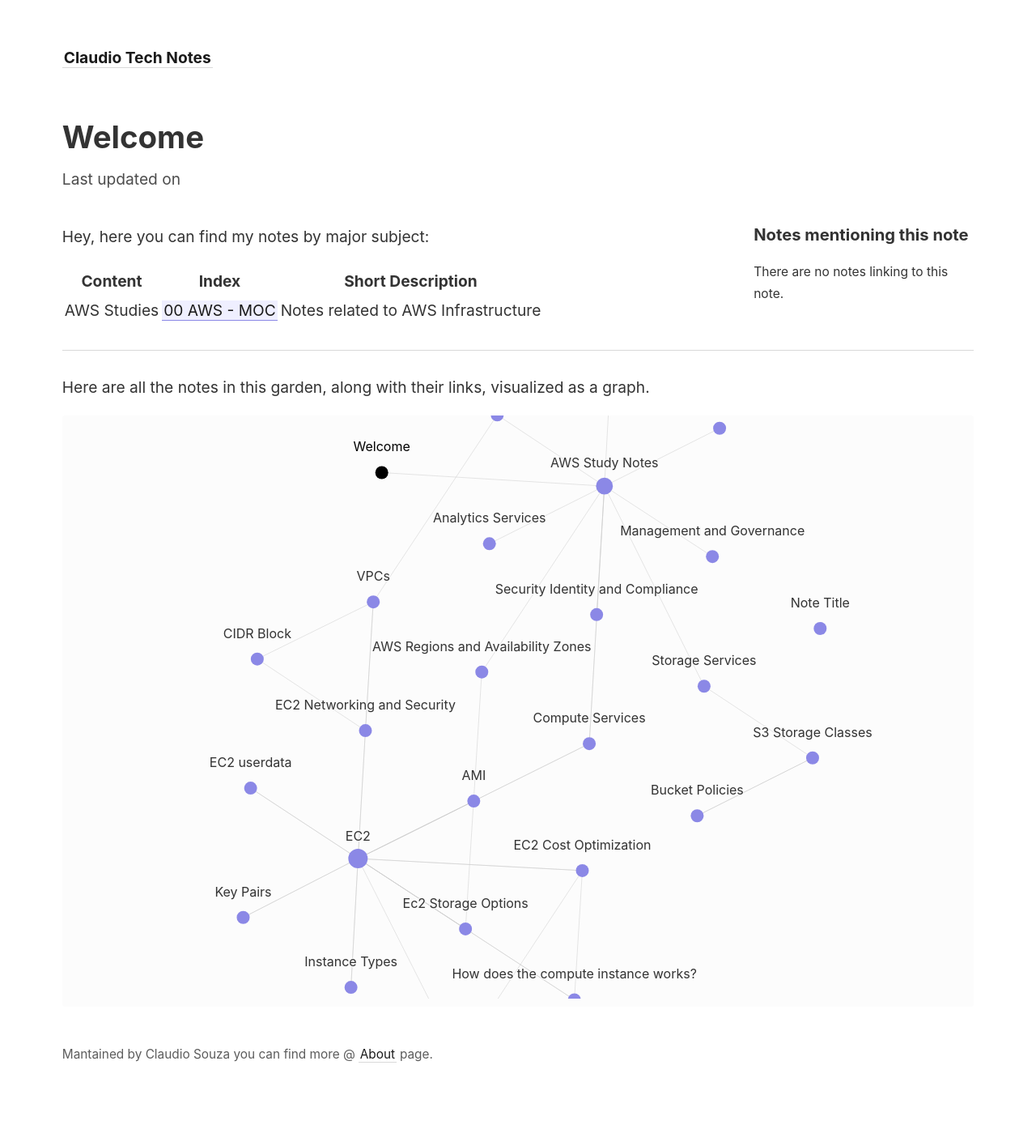
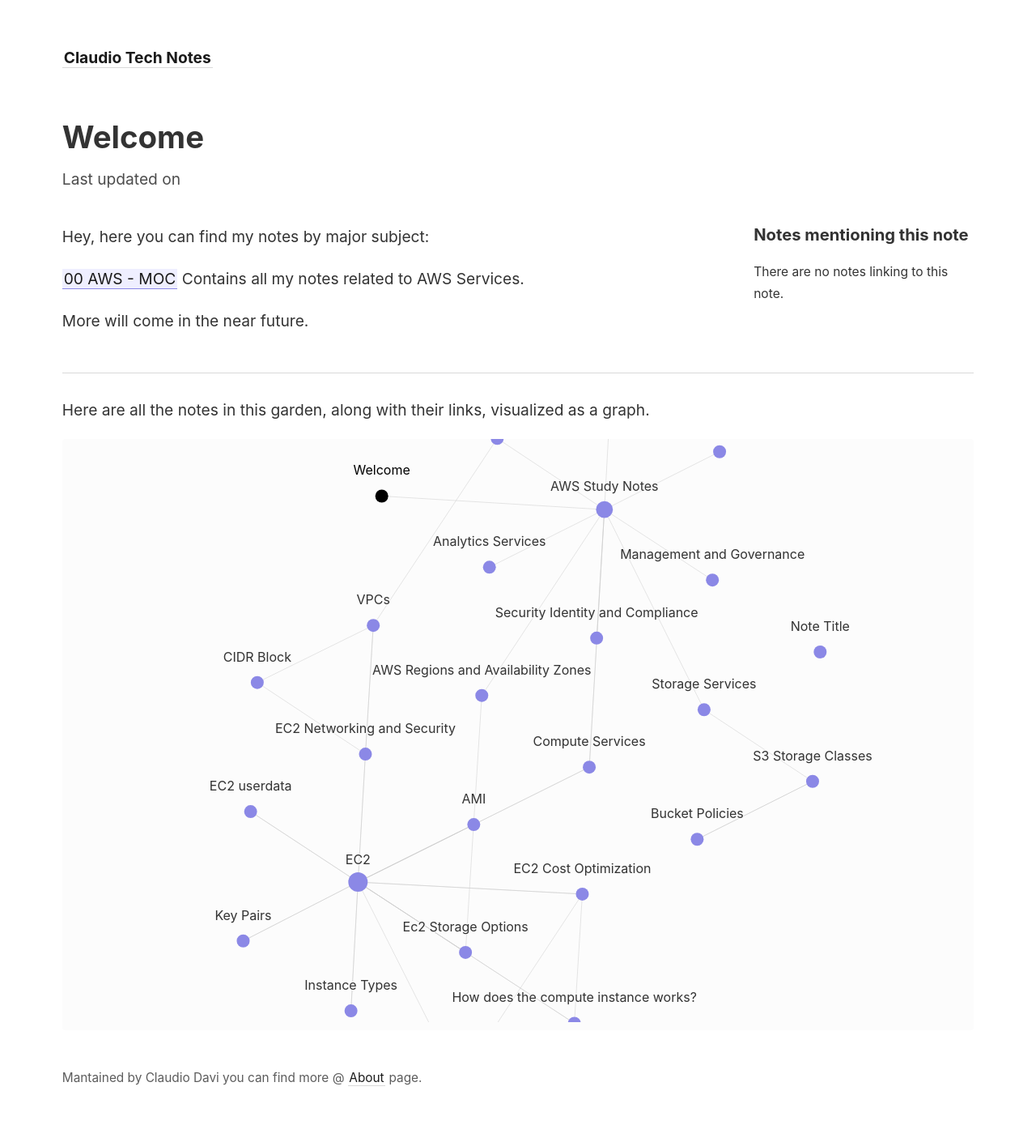
Before and after one commit to ClaudioDavi/techinical-notes, a Jekyll site: the page built from _notes/start-here.md, in a window 1280 px wide. Shown: the whole page at 81% size. Built offline with Jekyll 4.4.1, drawn with Linux system fonts in a browser that asks for light colours; before the commit the page ends 1382 px from its top, so only the background shows below that.

Commit message:
footer and start note

```diff
--- a/_includes/footer.html
+++ b/_includes/footer.html
@@ -1 +1 @@
-Mantained by Claudio Souza you can find more @ <a class="internal-link" href="/about">About</a> page.
+Mantained by Claudio Davi you can find more @ <a class="internal-link" href="/about">About</a> page.
--- a/_notes/start-here.md
+++ b/_notes/start-here.md
@@ -6,6 +6,6 @@ id: welcome-page
 
 Hey, here you can find my notes by major subject:
 
-| Content     | Index            | Short Description |
-| ----------- | ---------------- | ----------------- |
-| AWS Studies | [[00 AWS - MOC]] | Notes related to AWS Infrastructure |
+[[00 AWS - MOC]] Contains all my notes related to AWS Services.
+
+More will come in the near future.
```
